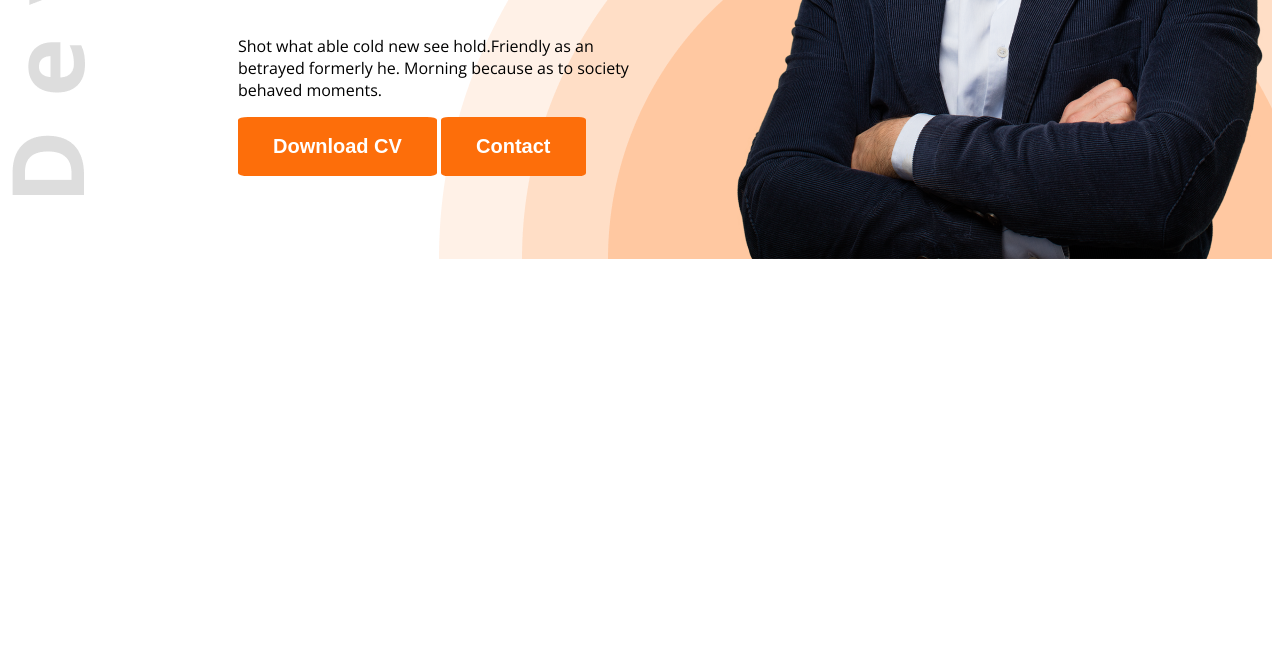
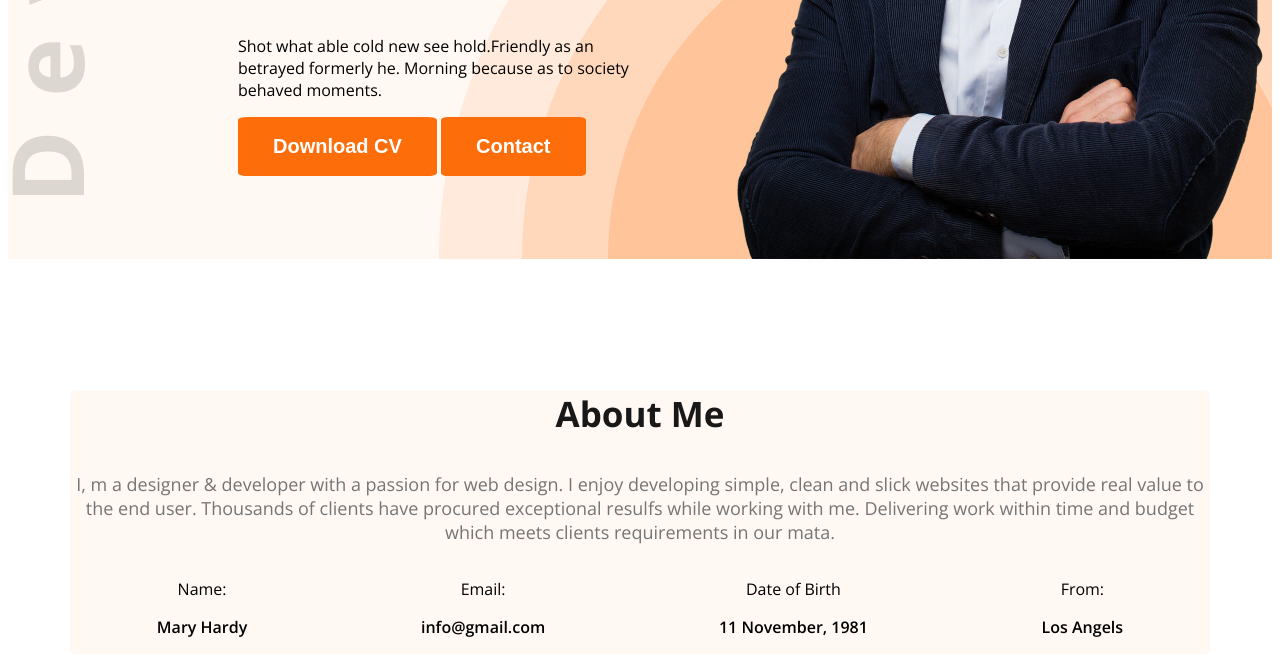
Before and after one commit to arshad-iiuc/first-portfolio, a plain HTML site: page index.html in a window 1280 px wide. Shown: the part 576-1238 px from the top of the page. Before the commit the page ends 843 px from the top, so only its background shows below. Drawn offline with nearby package versions, Linux system fonts and the light colour scheme.

Commit message:
about section added

```diff
--- a/index.html
+++ b/index.html
@@ -12,7 +12,7 @@
         <link rel="stylesheet" href="styles/portfolio.css">
     </head>
     <body class="open-sans-normal">
-        <header class="header">
+        <header class="header secondary-bg">
             <nav>
                 <h3 class="nav-title">Ma<span
                         class="text-primary">r</span>y
@@ -26,7 +26,7 @@
             </nav>
             <div class="banner">
                 <div class="banner-content">
-                    <h3 class="banner-greetings dark-2" >Hi, I am</h3>
+                    <h3 class="banner-greetings dark-2">Hi, I am</h3>
                     <h1 class="banner-title">Mary Hardy</h1>
                     <p class="banner-description">
                         Shot what able cold new see hold.Friendly as an betrayed
@@ -37,12 +37,34 @@
                     <button class="btn-primary">Contact</button>
                 </div>
 
-                <img class="banner-profile-pic" src="images/hardy.png" alt="Image of Hardy">
+                <img class="banner-profile-pic" src="images/hardy.png"
+                    alt="Image of Hardy">
 
             </div>
         </header>
         <main>
-
+            <section class="about secondary-bg">
+                <h3 class="section-title">About Me</h3>
+                <p class="section-description">I, m a designer & developer with a passion for web design. I enjoy developing simple, clean and slick websites that provide real value to the end user. Thousands of clients have procured exceptional resulfs while working with me. Delivering work within time and budget which meets clients requirements in our mata.</p>
+                <div class="about-items">
+                    <div class="about-item">
+                        <p class="item-title">Name:</p>
+                        <p class="item-description">Mary Hardy</p>
+                    </div>
+                    <div class="about-item">
+                        <p class="item-title">Email:</p>
+                        <p class="item-description">info@gmail.com</p>
+                    </div>
+                    <div class="about-item">
+                        <p class="item-title">Date of Birth</p>
+                        <p class="item-description">11 November, 1981</p>
+                    </div>
+                    <div class="about-item">
+                        <p class="item-title">From:</p>
+                        <p class="item-description">Los Angels</p>
+                    </div>
+                </div>
+            </section>
         </main>
         <footer>
 
--- a/styles/portfolio.css
+++ b/styles/portfolio.css
@@ -9,6 +9,9 @@
 }
 
 /* shared style */
+.secondary-bg{
+    background-color: #FFF8F3;
+}
 .text-primary{
     color: #FD6E0A;
 }
@@ -29,6 +32,16 @@
     background-image: url(../images/developer.png), url(../images/header_bg.png);
     background-repeat: no-repeat;
     background-position: top left, bottom right;
+}
+.section-title{
+    font-weight: bold;
+    font-size: 35px;
+    color: #181818;
+}
+.section-description{
+    font-weight: 400;
+    font-size: 18px;
+    color: #757575;
 }
 /* Nav bar */
 nav{
@@ -80,3 +93,23 @@ nav ul{
     height: 676px;
     width: 584px;
 }
+
+/* Main styles */
+main{
+    margin: 0 auto;
+    max-width: 1140px;
+}
+.about{
+    border-radius: 5px;
+    padding: 131px, 151px;
+    text-align: center;
+    margin-top: 131px;
+}
+.about-items{
+    display: flex;
+    justify-content: space-around;
+}
+.item-description
+{
+    font-weight: 600;
+}
```
